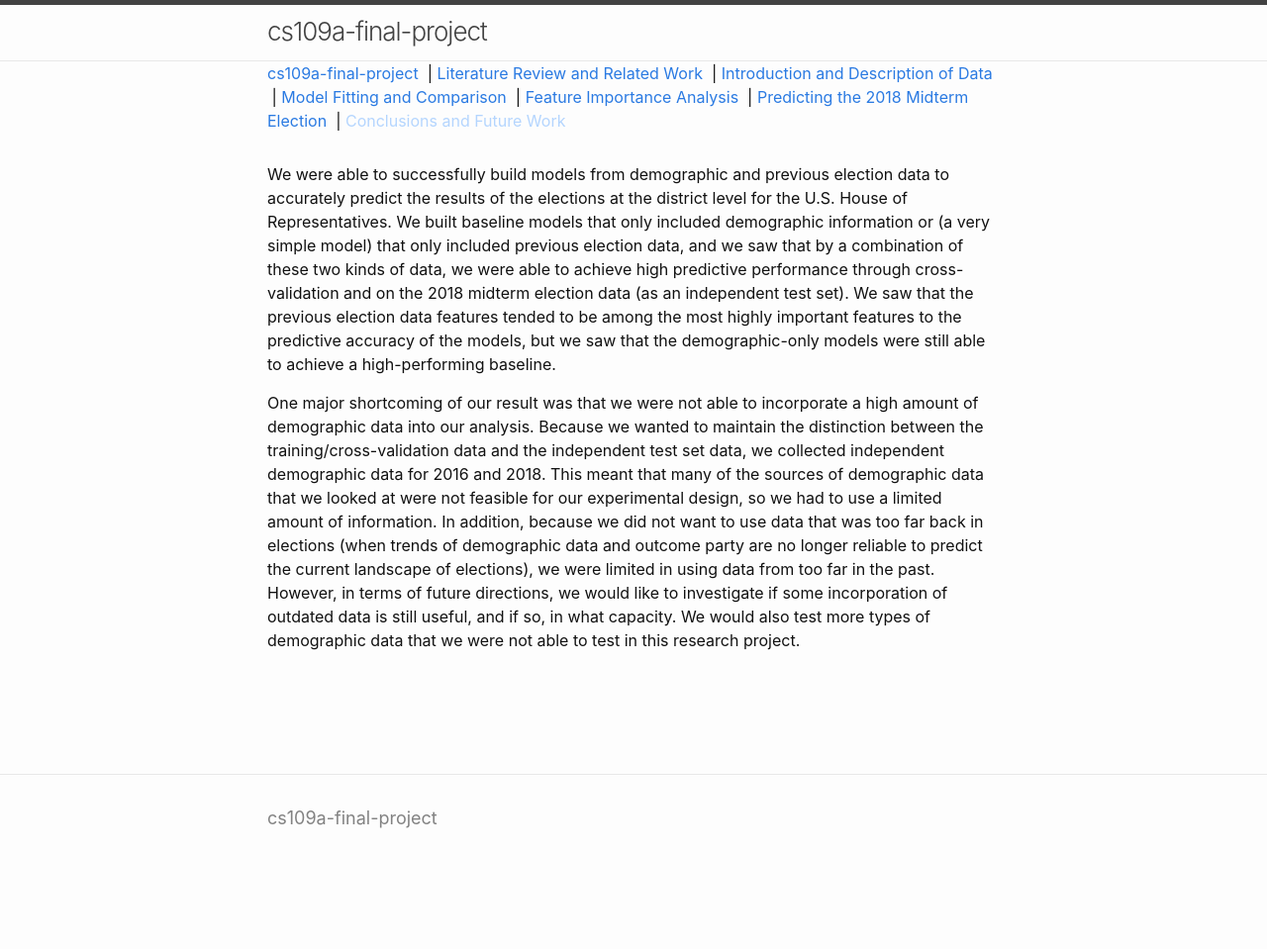
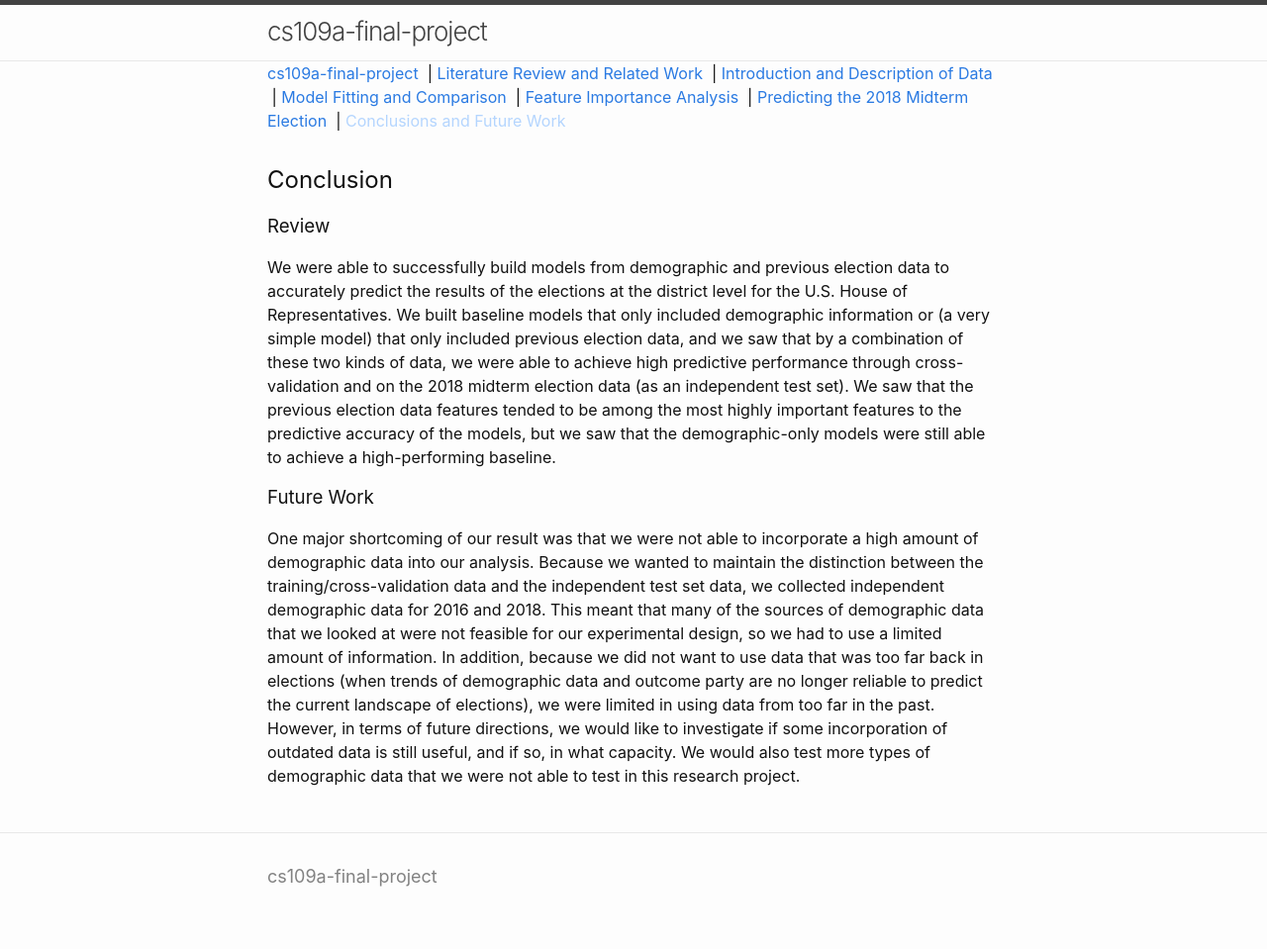
Before and after one commit to thyme4soup/cs109a-final-project, a Jekyll site: the page built from conclusions.md, in a window 1280 px wide. Shown: the whole page at 99% size. Built offline with Jekyll 4.4.1, drawn with Linux system fonts in a browser that asks for light colours; our own code applies the rules of GitHub Pages for plain Markdown files; before the commit the page ends 900 px from its top, so only the background shows below that.

Commit message:
Update conclusions.md

```diff
--- a/conclusions.md
+++ b/conclusions.md
@@ -3,6 +3,12 @@ nav_include: 6
 title: Conclusions and Future Work
 ---
 
+## Conclusion
+
+### Review
+
 We were able to successfully build models from demographic and previous election data to accurately predict the results of the elections at the district level for the U.S. House of Representatives. We built baseline models that only included demographic information or (a very simple model) that only included previous election data, and we saw that by a combination of these two kinds of data, we were able to achieve high predictive performance through cross-validation and on the 2018 midterm election data (as an independent test set). We saw that the previous election data features tended to be among the most highly important features to the predictive accuracy of the models, but we saw that the demographic-only models were still able to achieve a high-performing baseline.
 
+### Future Work
+
 One major shortcoming of our result was that we were not able to incorporate a high amount of demographic data into our analysis. Because we wanted to maintain the distinction between the training/cross-validation data and the independent test set data, we collected independent demographic data for 2016 and 2018. This meant that many of the sources of demographic data that we looked at were not feasible for our experimental design, so we had to use a limited amount of information. In addition, because we did not want to use data that was too far back in elections (when trends of demographic data and outcome party are no longer reliable to predict the current landscape of elections), we were limited in using data from too far in the past. However, in terms of future directions, we would like to investigate if some incorporation of outdated data is still useful, and if so, in what capacity. We would also test more types of demographic data that we were not able to test in this research project.
```
